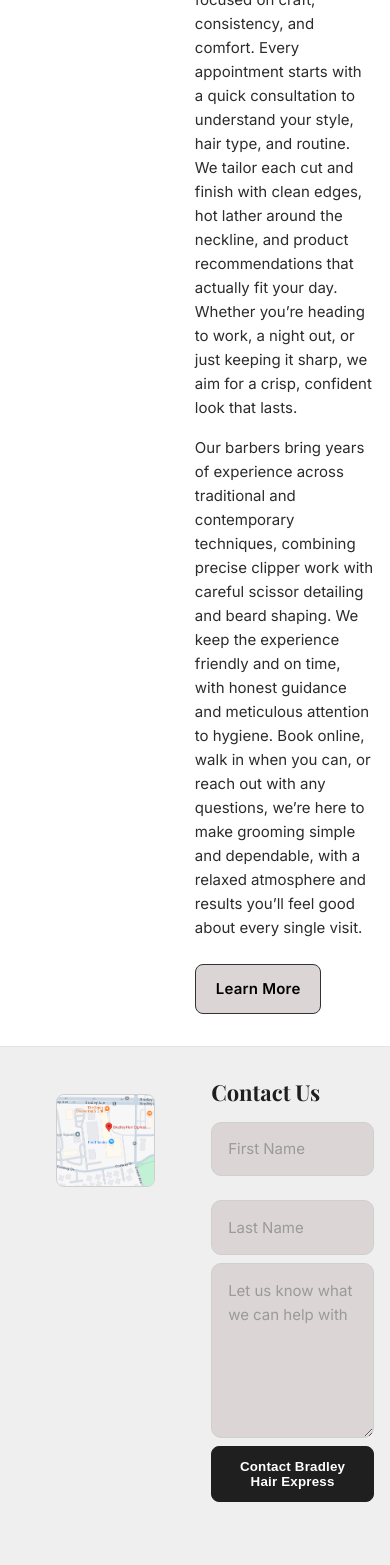
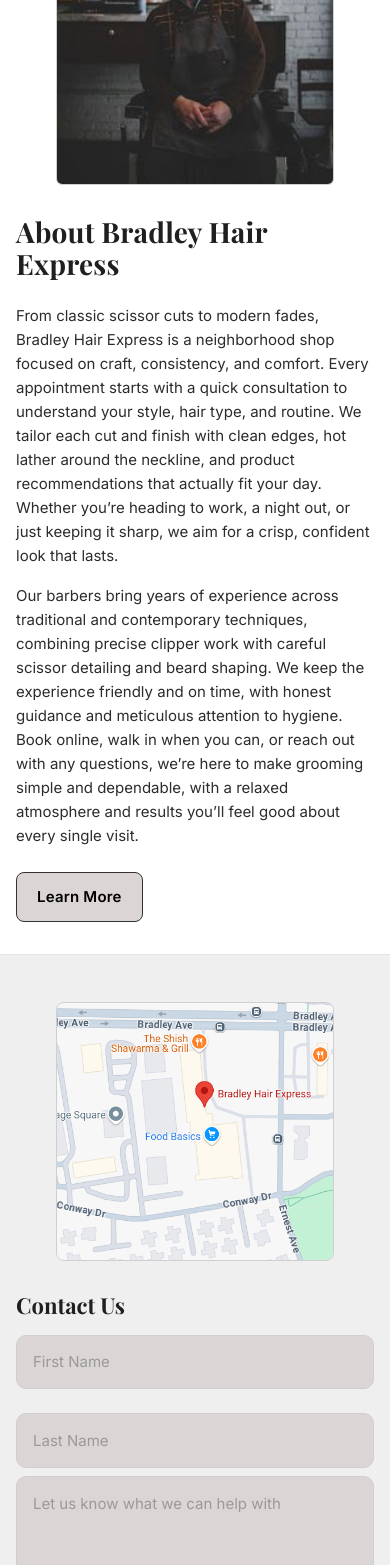
Before and after one commit to bensonzhaolangli/Bradley-Hair-Express, a React (Vite) app: page / in a window 390 px wide. Shown: the part 432-1997 px from the top of the page. Built offline with nearby package versions, Linux system fonts and the light colour scheme.

Commit message:
style: Add 980px breakpoint for about and contact sections
This will stack the .about__grid and .contact__grid into a single column
on medium screens, improving readability layout between desktop and
mobile widths.

```diff
--- a/src/index.css
+++ b/src/index.css
@@ -351,6 +351,16 @@
 /* =========================
    Media breakpoint adjustments
    ========================= */
+@media (max-width: 980px) {
+  .about__grid {
+    grid-template-columns: 1fr;
+  }
+
+  .contact__grid {
+    grid-template-columns: 1fr;
+  }
+}
+
 @media (max-width: 760px) {
   .nav-toggle {
     display: inline-grid;
```
